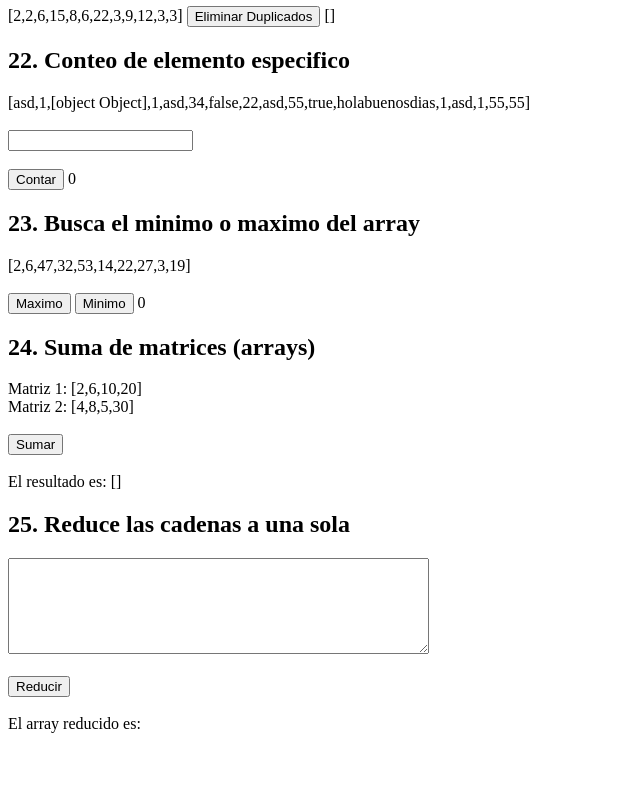
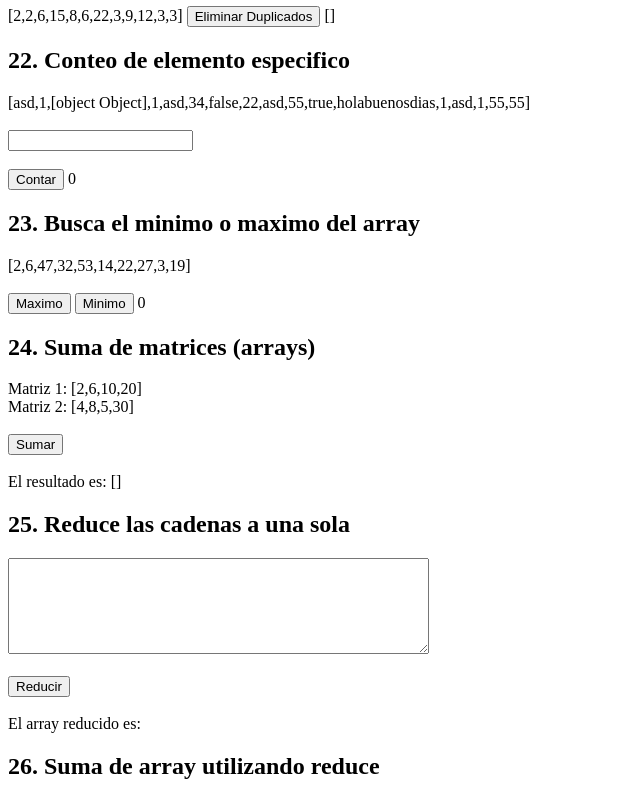
Before and after one commit to matiasmoscone1/practica-ejercicios-logica-programacion-react, a React (Vite) app: page / in a window 1280 px wide. Shown: the part 4065-4865 px from the top of the page, without its empty margins (0-640 px from the left). Before the commit the page ends 4806 px from the top, so only its background shows below. Built offline with nearby package versions, Linux system fonts and the light colour scheme.

Commit message:
Agregando ejercicio 26

```diff
--- a/src/App.jsx
+++ b/src/App.jsx
@@ -24,6 +24,7 @@ import ConteoElementos from './ejercicios/ConteoElementos';
 import MinimoMaximo from './ejercicios/MinimoMaximo';
 import SumaDeArrays from './ejercicios/SumaDeArrays';
 import ReduccionDeCadenas from './ejercicios/ReduccionDeCadenas';
+import SumaReduce from './ejercicios/SumaReduce';
 
 function App() {
 
@@ -58,6 +59,7 @@ function App() {
     <MinimoMaximo />
     <SumaDeArrays />
     <ReduccionDeCadenas />
+    <SumaReduce />
 
     </>
   )
--- /dev/null
+++ b/src/ejercicios/SumaReduce.jsx
@@ -0,0 +1,19 @@
+
+//26. Reduce para Sumar: Utiliza la función reduce para calcular la suma de todos los
+//números en un array.
+
+
+const SumaReduce = () => {
+
+
+    return(<>
+    <div>
+        <h2>26. Suma de array utilizando reduce</h2>
+
+
+    </div>
+    </>)
+
+}
+
+export default SumaReduce;
```
